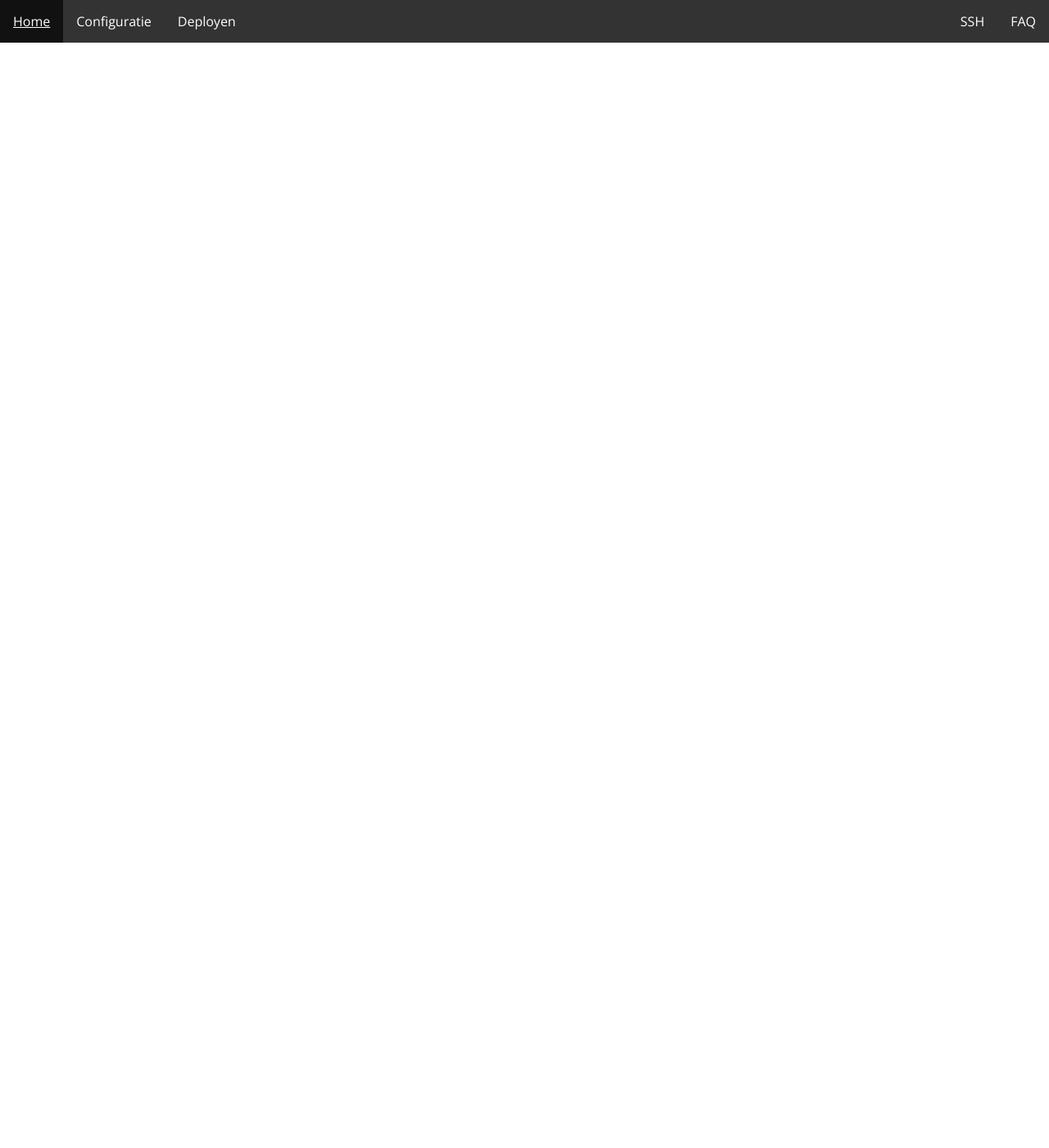
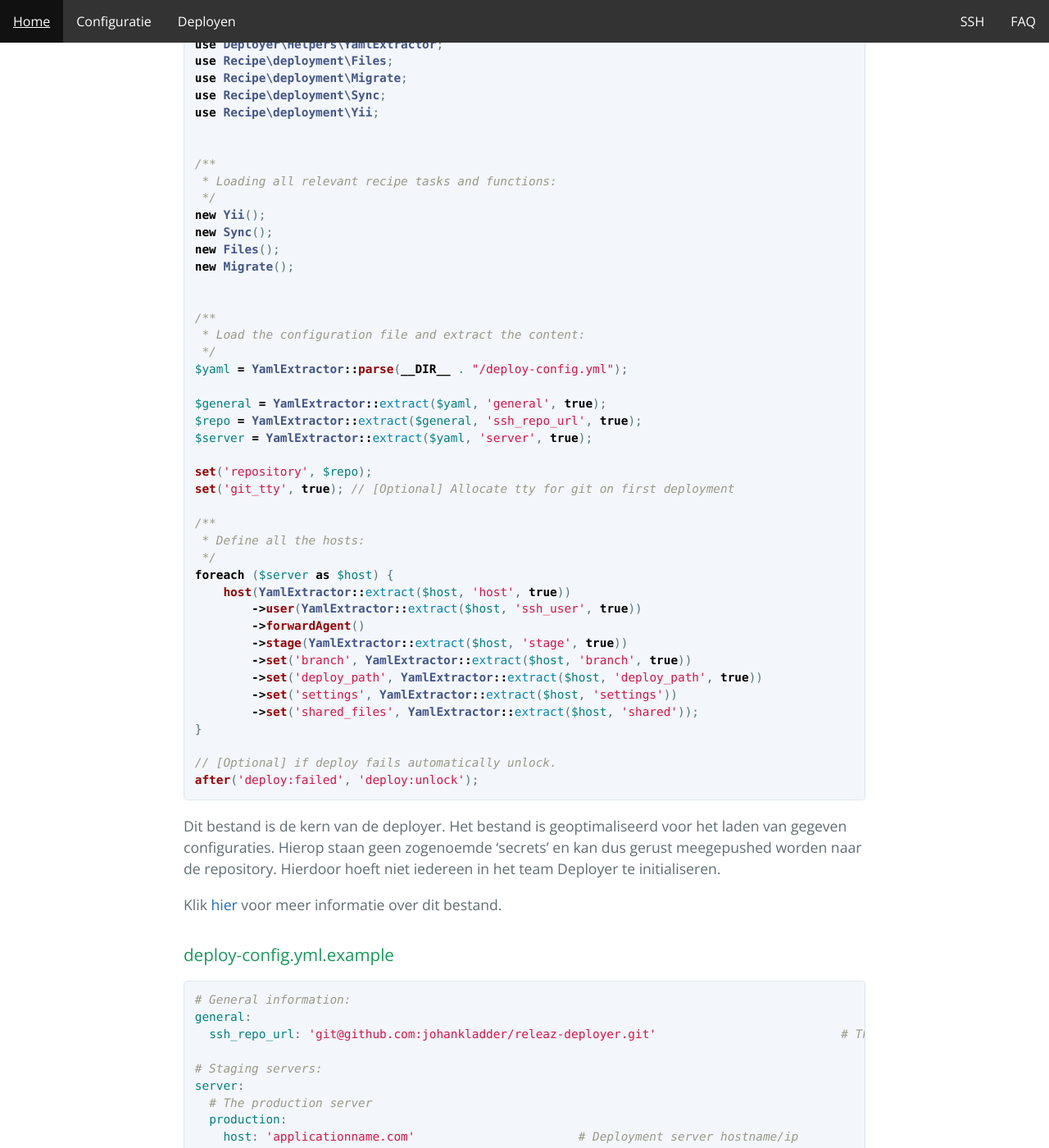
Before and after one commit to releaznl/releaz-deployer, a Jekyll site: the page built from index.md, in a window 1280 px wide and 1400 px high, scrolled down 2328 px. Shown: the whole window at 82% size. Built offline with Jekyll 4.4.1, drawn with Linux system fonts in a browser that asks for light colours; our own code applies the rules of GitHub Pages for plain Markdown files; some of the changed text lies outside the part shown.

Commit message:
+ Content update

````diff
--- a/index.md
+++ b/index.md
@@ -3,20 +3,37 @@ layout: default
 ---
 
 # Opzetten van de Deployer
+
+## SSH initialisatie:
 - Zorg ervoor dat je SSH toegang hebt naar de deployment server. Zie [hier](ssh) voor meer.
+
+## Deployer installatie:
 - Download / installeer [composer](https://getcomposer.org/download/) als dit nog niet beschikbaar is binnen het project.
+    - Dit kan met de volgende commando's
+       - `php -r "copy('https://getcomposer.org/installer', 'composer-setup.php');"`
+       - `php -r "if (hash_file('SHA384', 'composer-setup.php') === '669656bab3166a7aff8a7506b8cb2d1c292f042046c5a994c43155c0be6190fa0355160742ab2e1c88d40d5be660b410') { echo 'Installer verified'; } else { echo 'Installer corrupt'; unlink('composer-setup.php'); } echo PHP_EOL;"`
+       - `php composer-setup.php`
+       - `php -r "unlink('composer-setup.php');"`
 - Installeer de deployer als een development dependency d.m.v. :
-  - `php composer.phar require releaz/deployer ~[version] --dev`
+  - `php composer.phar require releaz/deployer ~1.2.4 --dev`
+- Installeer restrerende packages met `php composer.phar install` als dat nog nodig is.
 - De deployer is vanaf nu beschikbaar vanuit je vendor map. Doordat het gebruik maakt van [Deployer](https://deployer.org/)
 kun je de deployer gewoon starten d.m.v. :
-   - `vendor/bin/dep [action]`
+   - `vendor/bin/dep`
 
-# Het initialiseren van een een deploybare applicaties:
-- Zorg ervoor dat het bovenstaande geinstalleerd is;
-- Daarna, voer `vendor/bin/dep init` uit.
+### Let op!
+Gebruik altijd een minimale versie van de Deployer. Raadpleeg de repository voor de
+laatste versie.
+
+# Het initialiseren van een een deploybare applicaties
+
+- Voer `vendor/bin/dep init` uit.
 - Kies de 'Releaz' template voor Yii2 applicaties
-![useful image](assets/image1.png)
-- Volg de stappen.
+
+> ![useful image](assets/image1.png)
+
+- Controlleer de repository.
+- Verstuur eventueel anonieme development data naar Deployer.
 - Wanneer alles goed is gegaan, worden er twee bestanden aangemaakt: `deploy.php` en deploy-config.yml.example
 
 # Gegenereerde bestanden
@@ -24,13 +41,102 @@ Tijdens het initialisatieproces zijn er twee bestanden aangemaakt. Deze bestande
 hebben de volgende eigenschappen:
 
 ### deploy.php
+
+```php
+<?php
+
+namespace Deployer;
+
+/**
+ * Require the common task from the original Deployer folder:
+ */
+require __DIR__ . '/vendor/deployer/deployer/recipe/common.php'; // Require the common tasks.
+
+use Deployer\Helpers\YamlExtractor;
+use Recipe\deployment\Files;
+use Recipe\deployment\Migrate;
+use Recipe\deployment\Sync;
+use Recipe\deployment\Yii;
+
+
+/**
+ * Loading all relevant recipe tasks and functions:
+ */
+new Yii();
+new Sync();
+new Files();
+new Migrate();
+
+
+/**
+ * Load the configuration file and extract the content:
+ */
+$yaml = YamlExtractor::parse(__DIR__ . "/deploy-config.yml");
+
+$general = YamlExtractor::extract($yaml, 'general', true);
+$repo = YamlExtractor::extract($general, 'ssh_repo_url', true);
+$server = YamlExtractor::extract($yaml, 'server', true);
+
+set('repository', $repo);
+set('git_tty', true); // [Optional] Allocate tty for git on first deployment
+
+/**
+ * Define all the hosts:
+ */
+foreach ($server as $host) {
+    host(YamlExtractor::extract($host, 'host', true))
+        ->user(YamlExtractor::extract($host, 'ssh_user', true))
+        ->forwardAgent()
+        ->stage(YamlExtractor::extract($host, 'stage', true))
+        ->set('branch', YamlExtractor::extract($host, 'branch', true))
+        ->set('deploy_path', YamlExtractor::extract($host, 'deploy_path', true))
+        ->set('settings', YamlExtractor::extract($host, 'settings'))
+        ->set('shared_files', YamlExtractor::extract($host, 'shared'));
+}
+
+// [Optional] if deploy fails automatically unlock.
+after('deploy:failed', 'deploy:unlock');
+```
 Dit bestand is de kern van de deployer. Het bestand is geoptimaliseerd voor het laden van
 gegeven configuraties. Hierop staan geen zogenoemde 'secrets' en kan dus gerust meegepushed
 worden naar de repository. Hierdoor hoeft niet iedereen in het team Deployer te initialiseren.
 
+Klik [hier]() voor meer informatie over dit bestand.
+
 ### deploy-config.yml.example
+
+```yaml
+# General information:
+general:
+  ssh_repo_url: 'git@github.com:johankladder/releaz-deployer.git'                          # The repository your project is stored
+
+# Staging servers:
+server:
+  # The production server
+  production:
+    host: 'applicationname.com'                       # Deployment server hostname/ip
+    stage: 'production'                               # Stage name; can be used by 'dep deploy-yii [stage]
+    branch: 'master'                                  # The branch that should be used to deploy
+    deploy_path: '/var/www/applicationname.com'       # The deploy location
+    ssh_user: 'username'                              # The SSH username, that has access to the remote server
+
+  # The development server
+  development:
+    host: 'dev.applicationname.com'                   # Deployment server hostname/ip
+    stage: 'development'                              # Stage name; can be used by 'dep deploy-yii [stage]
+    branch: 'develop'                                 # The branch that should be used to deploy
+    deploy_path: '/var/www/dev.applicationname.com'   # The deploy location
+    ssh_user: 'username'                              # The SSH username, that has access to the remote server
+
+[...]
+```
+
 Dit bestand is een voorbeeldbestand van de deployment configuratie. Dit bestand kan worden
 overgenomen en naar eigen inbreng worden ingevuld. Een 'echte' versie van dit bestand wordt gebruikt in
 de deploy.php.
 
+Klik [hier](configuration.md) voor meer informatie over dit bestand.
+
+----------------------------------------------------------------------------------------------
+
 [Ga naar configuratie](configuration)
````
Also changed, not shown: deploy.md (+11 -3 lines), faq.md (+15 -0 lines).
